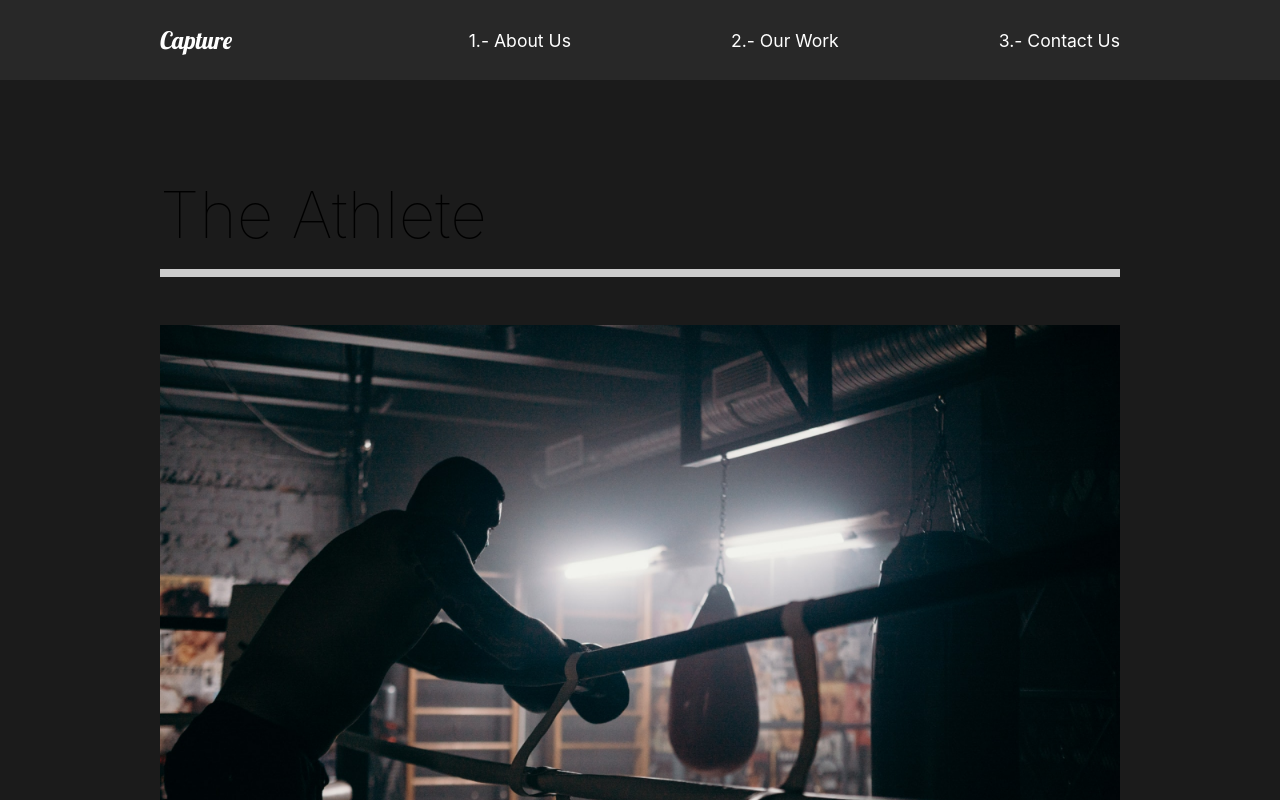
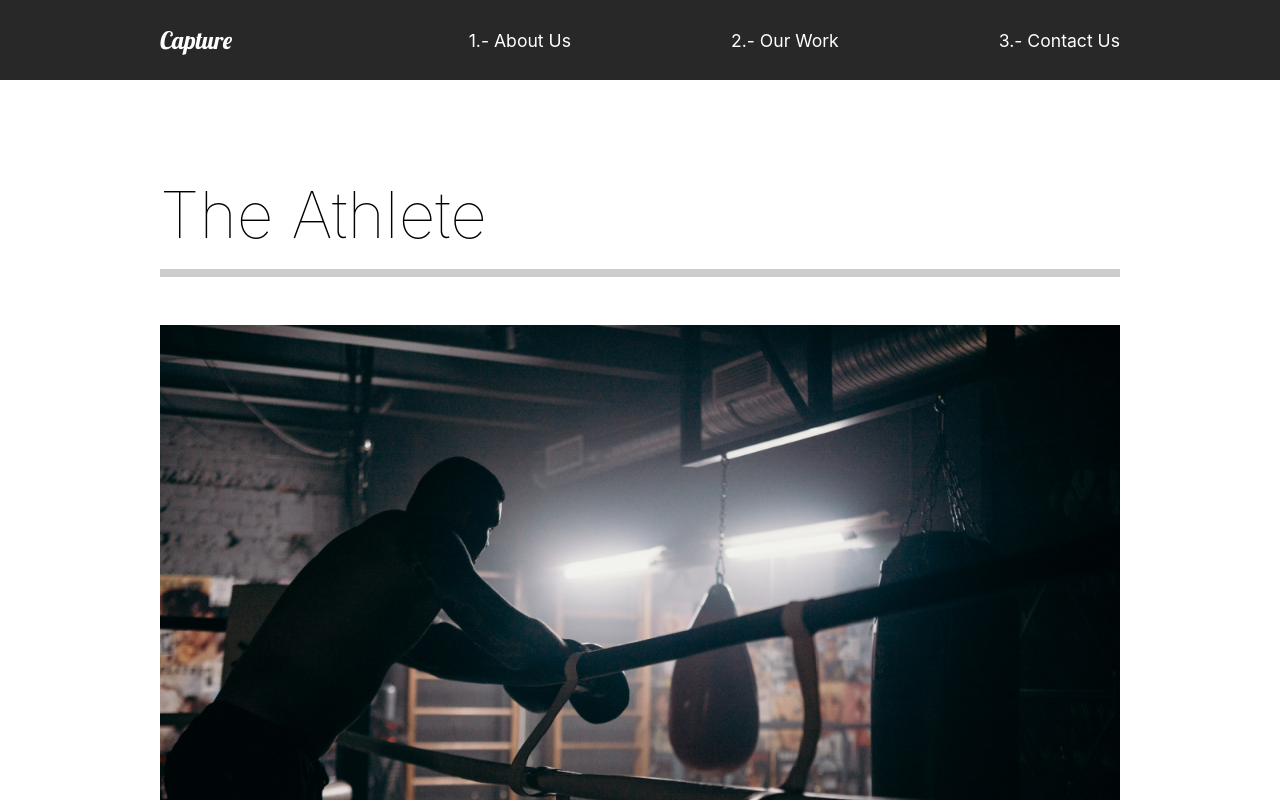
Before and after one commit to nelodev/movies-portfolio, a React (Create React App) app: page /our-work in a window 1280 px wide. Shown: the top 800 px of the page. Built offline with nearby package versions, Linux system fonts and the light colour scheme.

Commit message:
Add transitions between pages

```diff
--- a/src/App.js
+++ b/src/App.js
@@ -1,4 +1,5 @@
-import { Switch, Route } from "react-router-dom";
+import { Switch, Route, useLocation } from "react-router-dom";
+import { AnimatePresence } from "framer-motion";
 import AboutUs from "./pages/AboutUs";
 import ContactUs from "./pages/ContactUs";
 import OurWork from "./pages/OurWork";
@@ -7,16 +8,19 @@
 import GlobalStyle from "./components/GlobalStyle";
 
 function App() {
+  const location = useLocation();
   return (
     <div className="App">
       <GlobalStyle />
       <Nav />
-      <Switch>
-        <Route exact path="/" component={AboutUs} />
-        <Route exact path="/our-work" component={OurWork} />
-        <Route exact path="/our-work/:id" component={MovieDetail} />
-        <Route exact path="/contact-us" component={ContactUs} />
-      </Switch>
+      <AnimatePresence exitBeforeEnter>
+        <Switch key={location.pathname} location={location}>
+          <Route exact path="/" component={AboutUs} />
+          <Route exact path="/our-work" component={OurWork} />
+          <Route exact path="/our-work/:id" component={MovieDetail} />
+          <Route exact path="/contact-us" component={ContactUs} />
+        </Switch>
+      </AnimatePresence>
     </div>
   );
 }
--- /dev/null
+++ b/src/animation.js
@@ -0,0 +1,20 @@
+export const pageAnimation = {
+  hidden: {
+    opacity: 0,
+    y: 300,
+  },
+  show: {
+    opacity: 1,
+    y: 0,
+    transition: {
+      duration: 1,
+    },
+  },
+  exit: {
+    opacity: 0,
+    y: 300,
+    transition: {
+      duration: 1,
+    },
+  },
+};
--- a/src/components/AboutSection.js
+++ b/src/components/AboutSection.js
@@ -1,3 +1,4 @@
+import { motion } from "framer-motion";
 import {
   AboutContainer,
   DescriptionContainer,
@@ -10,19 +11,19 @@
   return (
     <AboutContainer>
       <DescriptionContainer>
-        <div className="title">
+        <motion.div>
           <Hide>
-            <h2>We work to make</h2>
+            <motion.h2>We work to make</motion.h2>
           </Hide>
           <Hide>
-            <h2>
+            <motion.h2>
               your <span>dreams</span>
-            </h2>
+            </motion.h2>
           </Hide>
           <Hide>
-            <h2>come true.</h2>
+            <motion.h2>come true.</motion.h2>
           </Hide>
-        </div>
+        </motion.div>
         <p>
           Contact us for any photography or videography ideas that you have. We
           have professionals with amazing skills.
--- a/src/pages/AboutUs.js
+++ b/src/pages/AboutUs.js
@@ -1,14 +1,21 @@
+import { motion } from "framer-motion";
+import { pageAnimation } from "../animation";
 import AboutSection from "../components/AboutSection";
 import FaqSection from "../components/FaqSection";
 import ServicesSection from "../components/ServicesSection";
 
 const AboutUs = () => {
   return (
-    <>
+    <motion.div
+      variants={pageAnimation}
+      initial="hidden"
+      animate="show"
+      exit="exit"
+    >
       <AboutSection />
       <ServicesSection />
       <FaqSection />
-    </>
+    </motion.div>
   );
 };
 
--- a/src/pages/ContactUs.js
+++ b/src/pages/ContactUs.js
@@ -1,8 +1,16 @@
+import { motion } from "framer-motion";
+import { pageAnimation } from "../animation";
+
 const ContactUs = () => {
   return (
-    <div>
+    <motion.div
+      variants={pageAnimation}
+      initial="hidden"
+      animate="show"
+      exit="exit"
+    >
       <h1>Contact Us</h1>
-    </div>
+    </motion.div>
   );
 };
 
--- a/src/pages/MovieDetail.js
+++ b/src/pages/MovieDetail.js
@@ -1,9 +1,11 @@
 import { useState, useEffect } from "react";
+import { useHistory } from "react-router-dom";
 import styled from "styled-components";
-import { useHistory } from "react-router-dom";
+import { motion } from "framer-motion";
+import { pageAnimation } from "../animation";
 import { MovieState } from "../movieState";
 
-const DetailtsContainer = styled.div`
+const DetailtsContainer = styled(motion.div)`
   color: white;
 `;
 
@@ -82,7 +84,12 @@
   return (
     <>
       {movie && (
-        <DetailtsContainer>
+        <DetailtsContainer
+          variants={pageAnimation}
+          initial="hidden"
+          animate="show"
+          exit="exit"
+        >
           <Headline>
             <h2>{movie.title}</h2>
             <img src={movie.mainImg} alt="Movie" />
--- a/src/pages/OurWork.js
+++ b/src/pages/OurWork.js
@@ -1,10 +1,12 @@
+import { motion } from "framer-motion";
 import styled from "styled-components";
+import { pageAnimation } from "../animation";
 import { Link } from "react-router-dom";
 import athlete from "../img/athlete-small.png";
 import theracer from "../img/theracer-small.png";
 import goodtimes from "../img/goodtimes-small.png";
 
-const OurWorkContainer = styled.div`
+const OurWorkContainer = styled(motion.div)`
   min-height: 100vh;
   overflow: hidden;
   padding: 5rem 10rem;
@@ -29,7 +31,13 @@
 
 const OurWork = () => {
   return (
-    <OurWorkContainer>
+    <OurWorkContainer
+      style={{ background: "#fff" }}
+      variants={pageAnimation}
+      initial="hidden"
+      animate="show"
+      exit="exit"
+    >
       <MovieContainer>
         <h2>The Athlete</h2>
         <div className="line"></div>
```
